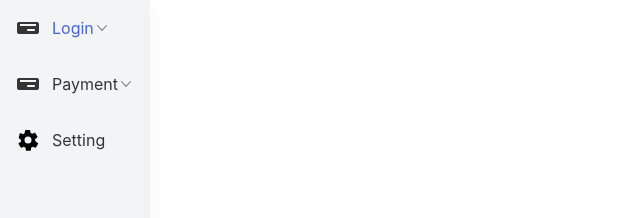
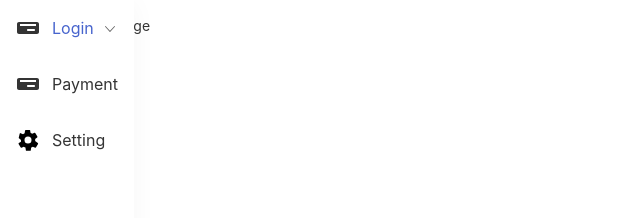
Before and after one commit to BookingEngg/mono-repo, a React (Vite) app in the folder frontend/: page /login in a window 1280 px wide. Shown: the top 218 px of the page, without its empty margins (0-640 px from the left). Built offline with nearby package versions, Linux system fonts and the light colour scheme.

Commit message:
Fix sidenav bugs

```diff
--- a/frontend/src/layout/MainLayout.tsx
+++ b/frontend/src/layout/MainLayout.tsx
@@ -2,7 +2,7 @@
 import { TRoutes } from "@/typings/common";
 // Layouts
 import Body from "@/layout/Body";
-import SideNavV2 from "@/layout/SideNavV2";
+import SideNav from "@/layout/SideNav";
 import Header from "@/layout/Header";
 
 const MainLayout = (props: { routes: TRoutes[]; childrens: JSX.Element }) => {
@@ -10,7 +10,8 @@ const MainLayout = (props: { routes: TRoutes[]; childrens: JSX.Element }) => {
 
   return (
     <section style={{ paddingLeft: "60px" }}>
-      <SideNavV2 routes={routes} />
+      <SideNav routes={routes}/>
+      {/* <SideNavV2 routes={routes} /> */}
       <Header />
       <Body>{childrens}</Body>
     </section>
--- a/frontend/src/layout/SideNavV2/SideNav.scss
+++ b/frontend/src/layout/SideNav/SideNav.scss
@@ -1,5 +1,5 @@
 .sidenav-container {
-  background-color: #f3f4f6;
+  background-color: #ffffff;
   box-shadow: 0 4px 24px 0 rgba(0, 0, 0, 0.04);
   display: inline-block;
   position: fixed;
@@ -19,7 +19,6 @@
 
         &:hover {
           cursor: pointer;
-          background-color: var(--lowlight-1);
         }
       }
 
@@ -29,13 +28,11 @@
 
         &:hover {
           cursor: pointer;
-          background-color: var(--lowlight-1);
         }
       }
 
       .submenuitem-holder {
-
-        transition: all .5s ease-in;
+        transition: all .5s;
         overflow: hidden;
 
         >a {
@@ -56,10 +53,21 @@
       }
 
       .selected-menuitem {
+        border-left: solid 4px #4764cd;
+      }
+
+      .selected-menuitem-color {
         color: #4764cd;
       }
 
+      .temp {
+        border: 1px solid red;
+      }
     }
+  }
+
+  .dropdown-container {
+    margin-left: auto;
   }
 }
 
--- a/frontend/src/layout/SideNav/SideNav.tsx
+++ b/frontend/src/layout/SideNav/SideNav.tsx
@@ -1,20 +1,103 @@
-import React from "react";
+// Modules
+import React, { useContext } from "react";
+import { Link, useNavigate } from "react-router-dom";
+// Atoms
+import DropDown from "@/atoms/icons/DropDown";
+// Typings
 import { TRoutes } from "@/typings/common";
-import { Nav, Sidenav } from "rsuite";
-import { useNavigate } from "react-router-dom";
-
-export interface SideNavProps {
-  routes: TRoutes[];
-  selectedRoute: TRoutes;
-}
+import { SideNavProps } from "./types";
+// Context Provider
+import CurrentRouteContext from "@/contextProvider/routeContext";
+// style
+import { FlexboxGrid, Text } from "rsuite";
+import "./SideNav.scss";
 
 const SideNav = (props: SideNavProps) => {
-  const { routes, selectedRoute } = props;
+  const { routes } = props;
+
+  const { currentRoute: selectedRoute } = useContext(CurrentRouteContext);
+  if (!selectedRoute) {
+    return <></>;
+  }
 
   //states
+  const [expanded, setExpanded] = React.useState(false);
+
+  const validRoutesForNav =
+    React.useMemo(() => {
+      return routes.filter((route) => !!route.showOnSideNav);
+    }, [routes]) || [];
+
+  if (!expanded) {
+    return (
+      <div className="sidenav-container sidenav-not-expanded">
+        <nav
+          onMouseEnter={() => {
+            setExpanded(true);
+          }}
+          onMouseLeave={() => {
+            setExpanded(false);
+          }}
+        >
+          <div className="sidenav-item-container">
+            {validRoutesForNav.map((route) => {
+              // ${selectedRoute.key === route.key ? 'selected-menuitem' : ''
+              // this code is work only for routes who does not have any child
+              return (
+                <div className={`sidenav-iconholder`}>
+                  <span>{route.icon}</span>
+                </div>
+              );
+            })}
+          </div>
+        </nav>
+      </div>
+    );
+  }
+
+  return (
+    <div className="sidenav-container">
+      <nav
+        onMouseEnter={() => {
+          setExpanded(true);
+        }}
+        onMouseLeave={() => {
+          setExpanded(false);
+        }}
+      >
+        <ExpandedSideNav routes={validRoutesForNav} />
+      </nav>
+    </div>
+  );
+};
+
+const ExpandedSideNav = (props: { routes: TRoutes[] }) => {
+  const { routes } = props;
   const navigate = useNavigate();
-  const [expand, setExpand] = React.useState(false);
-  const [navWidth, setNavWidth] = React.useState(40);
+
+  const { currentRoute: selectedRoute } = useContext(CurrentRouteContext);
+  if (!selectedRoute) {
+    return <></>;
+  }
+
+  const [selectedSubTab, setSelectedSubTab] = React.useState("");
+
+  const selectedTabHandler = (route: TRoutes) => {
+    const validSubRouteForSideNav =
+      route.children?.filter((route) => Boolean(route.showOnSideNav)) || [];
+
+    // Side Nav tab not have any child tab
+    if (!validSubRouteForSideNav.length) {
+      setSelectedSubTab(route.key);
+      navigate(route.path);
+    } else {
+      if (selectedSubTab === route.key) {
+        setSelectedSubTab("");
+      } else {
+        setSelectedSubTab(route.key);
+      }
+    }
+  };
 
   const validRoutesForNav =
     React.useMemo(() => {
@@ -22,101 +105,83 @@ const SideNav = (props: SideNavProps) => {
     }, [routes]) || [];
 
   return (
-    <div
-      className="navbar-container"
-      style={{
-        display: "inline-table",
-        marginRight: 10,
-        width: navWidth,
-      }}
-      onMouseEnter={() => {
-        setExpand(true);
-        setNavWidth(240);
-      }}
-      onMouseLeave={() => {
-        setExpand(false);
-        setNavWidth(40);
-      }}
-    >
-      <Sidenav appearance={"default"} expanded={expand}>
-        <Sidenav.Body>
-          <Nav key="side-nav">
-            <Nav.Item
-              key="customer_info"
-              eventKey={"info"}
-              style={{ height: 45 }}
-              active={false}
+    <div className="sidenav-item-container">
+      {validRoutesForNav.map((route) => {
+        const validSubRouteForSideNav = route.children?.filter((route) =>
+          Boolean(route.showOnSideNav)
+        );
+
+        return (
+          <div className={`sidenav-item-container`}>
+            <FlexboxGrid
+              className={`menuitem-holder ${
+                selectedSubTab === route.key && "selected-menuitem"
+              }`}
+              align="middle"
+              onClick={() => {
+                selectedTabHandler(route);
+              }}
             >
-              {" "}
-            </Nav.Item>
-            {validRoutesForNav.map((route) => {
-              if (route.children && route.children.filter(child => child.showOnSideNav).length) {
-                return (
-                  <Nav.Menu
-                    key={route.key}
-                    eventKey={route.key}
-                    icon={<span className={"rs-icon"}>{route.icon}</span>}
-                    title={route.label}
-                  >
-                    <SubTabRender
-                      routes={route.children}
-                      navigate={navigate}
-                      selectedRoute={selectedRoute}
-                    />
-                  </Nav.Menu>
-                );
-              }
+              {route.icon}
+              <Text
+                size="lg"
+                className={
+                  selectedRoute.key === route.key
+                    ? "selected-menuitem-color"
+                    : ""
+                }
+              >
+                {route.label}
+              </Text>
 
-              return (
-                <Nav.Item
-                  key={route.key}
-                  eventKey={route.key}
-                  icon={
-                    <span className={expand ? "" : "rs-icon"}>
-                      {route.icon}
-                    </span>
-                  }
-                  style={{ paddingLeft: 20 }}
-                  onClick={() => {
-                    navigate(route.path);
-                  }}
-                  active={route.key === selectedRoute.key}
-                >
-                  {route.label}
-                </Nav.Item>
-              );
-            })}
-          </Nav>
-        </Sidenav.Body>
-      </Sidenav>
+              <div className="dropdown-container">
+                {validSubRouteForSideNav?.length ? (
+                  <DropDown
+                    rotate={route.key === selectedSubTab ? `top` : `bottom`}
+                    fillPath="#686868"
+                  />
+                ) : (
+                  <></>
+                )}
+              </div>
+            </FlexboxGrid>
+
+            {validSubRouteForSideNav?.length && selectedSubTab === route.key ? (
+              <div
+                className="submenuitem-holder"
+                style={{ height: validSubRouteForSideNav.length * 44 }}
+              >
+                {validSubRouteForSideNav.map((route, index) => {
+                  return (
+                    <Link to={route.path} key={`submenu-item-${index}`}>
+                      <FlexboxGrid
+                        as="div"
+                        justify="space-between"
+                        align="middle"
+                      >
+                        <Text
+                          size="lg"
+                          className={
+                            selectedRoute.key === route.key
+                              ? "selected-menuitem-color"
+                              : ""
+                          }
+                        >
+                          {route.label}
+                        </Text>
+                      </FlexboxGrid>
+                    </Link>
+                  );
+                })}
+              </div>
+            ) : (
+              <></>
+            )}
+          </div>
+        );
+      })}
     </div>
   );
 };
 
-const SubTabRender = (props: {
-  routes: TRoutes[];
-  navigate: (path: string) => void;
-  selectedRoute: TRoutes;
-}) => {
-  const { routes, navigate, selectedRoute } = props;
-
-  const validRoutesForNav = React.useMemo(() => {
-    return routes.filter((route) => !!route.showOnSideNav);
-  }, [routes]);
-
-  return validRoutesForNav.map((route) => (
-    <Nav.Item
-      eventKey={route.key}
-      onClick={() => {
-        if (!route.children?.length) {
-          navigate(route.path);
-        }
-      }}
-      active={selectedRoute.key === route.key}
-    >
-      {route.label}
-    </Nav.Item>
-  ));
-};
-
 export default SideNav;
--- a/frontend/src/layout/SideNav/index.ts
+++ b/frontend/src/layout/SideNav/index.ts
@@ -1,2 +1,2 @@
-import SideNav from "./SideNav";
-export default SideNav;
+import SideNavV2 from './SideNav'
+export default SideNavV2;
--- /dev/null
+++ b/frontend/src/layout/SideNav/types.d.ts
@@ -0,0 +1,3 @@
+export interface SideNavProps {
+  routes: TRoutes[];
+}
--- a/frontend/src/layout/SideNavV2/SideNavV2.tsx
+++ /dev/null
@@ -1,159 +0,0 @@
-import React, { useContext } from "react";
-import { TRoutes } from "@/typings/common";
-import { FlexboxGrid, Nav, Sidenav, Text } from "rsuite";
-import { Link, useNavigate } from "react-router-dom";
-import "./SideNav.scss";
-import DropDown from "@/atoms/icons/DropDown";
-import CurrentRouteContext from "@/contextProvider/routeContext";
-
-export interface SideNavProps {
-  routes: TRoutes[];
-}
-
-const SideNavV2 = (props: SideNavProps) => {
-  const { routes } = props;
-  const { currentRoute: selectedRoute } = useContext(CurrentRouteContext);
-  if (!selectedRoute) return <></>;
-
-  //states
-  const [expanded, setExpanded] = React.useState(false);
-
-  const validRoutesForNav =
-    React.useMemo(() => {
-      return routes.filter((route) => !!route.showOnSideNav);
-    }, [routes]) || [];
-
-  if (!expanded) {
-    return (
-      <div className="sidenav-container sidenav-not-expanded">
-        <nav
-          onMouseEnter={() => {
-            setExpanded(true);
-          }}
-          onMouseLeave={() => {
-            setExpanded(false);
-          }}
-        >
-          <div className="sidenav-item-container">
-            {validRoutesForNav.map((route) => {
-              // ${selectedRoute.key === route.key ? 'selected-menuitem' : ''
-              // this code is work only for routes who does not have any child
-              return (
-                <div
-                  className={`sidenav-iconholder ${selectedRoute.key === route.key ? "selected-menuitem" : ""}`}
-                >
-                  <span>{route.icon}</span>
-                </div>
-              );
-            })}
-          </div>
-        </nav>
-      </div>
-    );
-  }
-
-  return (
-    <div className="sidenav-container">
-      <nav
-        onMouseEnter={() => {
-          setExpanded(true);
-        }}
-        onMouseLeave={() => {
-          setExpanded(false);
-        }}
-      >
-        <ExpandedSideNav routes={validRoutesForNav} />
-      </nav>
-    </div>
-  );
-};
-
-const ExpandedSideNav = (props: { routes: TRoutes[] }) => {
-  const { routes } = props;
-  const navigate = useNavigate();
-  const { currentRoute: selectedRoute } = useContext(CurrentRouteContext);
-
-  if (!selectedRoute) return <></>;
-
-  const [selectedSubTab, setSelectedSubTab] = React.useState("");
-
-  const selectedTabHandler = (route: TRoutes) => {
-    if (!route.children?.length) {
-      navigate(route.path);
-    } else {
-      if (selectedSubTab === route.key) {
-        setSelectedSubTab("");
-      } else {
-        setSelectedSubTab(route.key);
-      }
-    }
-  };
-
-  return (
-    <div className="sidenav-item-container">
-      {routes.map((route) => {
-        return (
-          <div className="sidenav-item-container">
-            <FlexboxGrid
-              className="menuitem-holder"
-              align="middle"
-              onClick={() => {
-                selectedTabHandler(route);
-              }}
-            >
-              {route.icon}
-              <Text
-                size="lg"
-                className={
-                  selectedRoute.key === route.key ? "selected-menuitem" : ""
-                }
-              >
-                {route.label}
-              </Text>
-              {route.children?.length ? (
-                <DropDown rotate="bottom" fillPath="#686868" />
-              ) : (
-                <></>
-              )}
-            </FlexboxGrid>
-
-            {route.children?.length && selectedSubTab === route.key ? (
-              <div
-                className="submenuitem-holder"
-                style={{ height: route.children.length * 44 }}
-              >
-                {route.children.map((route, index) => {
-                  return (
-                    <Link to={route.path} key={`submenu-item-${index}`}>
-                      <FlexboxGrid
-                        as="div"
-                        justify="space-between"
-                        align="middle"
-                      >
-                        <Text
-                          className={
-                            selectedRoute.key === route.key
-                              ? "selected-menuitem"
-                              : ""
-                          }
-                        >
-                          {route.label}
-                        </Text>
-                      </FlexboxGrid>
-                    </Link>
-                  );
-
-                  return <></>;
-                })}
-              </div>
-            ) : (
-              <></>
-            )}
-          </div>
-        );
-      })}
-    </div>
-  );
-};
-
-export default SideNavV2;
--- a/frontend/src/layout/SideNavV2/index.ts
+++ /dev/null
@@ -1,2 +0,0 @@
-import SideNavV2 from './SideNavV2'
-export default SideNavV2;
```
